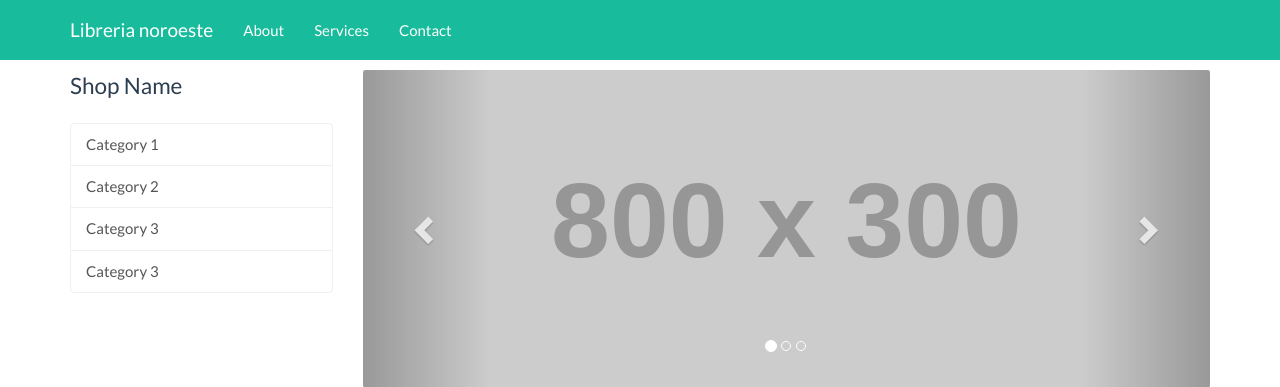
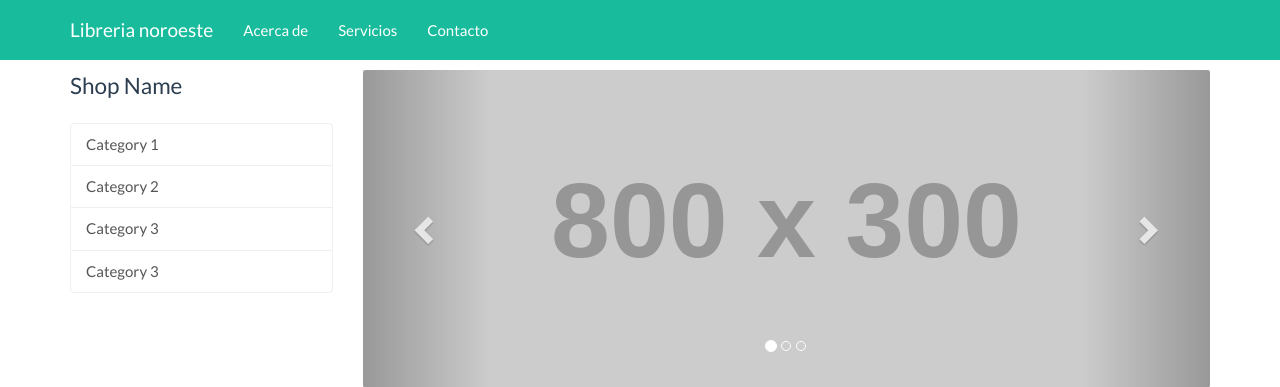
Before and after one commit to diego310/libreria, a CodeIgniter app: page /database/ in a window 1280 px wide. Shown: the top 387 px of the page. Run offline with CodeIgniter, Linux system fonts and the light colour scheme; grey boxes labelled with a size stand in for pictures from a placeholder-image service; some libraries are stand-ins or nearby versions.

Commit message:
arreglado error en ligas css y menu en espagnol

```diff
--- a/application/views/includes/footer.php
+++ b/application/views/includes/footer.php
@@ -15,10 +15,10 @@
     <!-- /.container -->
 
     <!-- jQuery -->
-    <script src="js/jquery.js"></script>
+    <script src="public/js/jquery.js"></script>
 
     <!-- Bootstrap Core JavaScript -->
-    <script src="js/bootstrap.min.js"></script>
+    <script src="public/js/bootstrap.min.js"></script>
 
 </body>
 
--- a/application/views/includes/head.php
+++ b/application/views/includes/head.php
@@ -10,10 +10,10 @@
     <title>Libreria ISEI</title>
 
     <!-- Bootstrap Core CSS -->
-    <link href="/public/css/flatly.css" rel="stylesheet">
+    <link href="public/css/flatly.css" rel="stylesheet">
 
     <!-- Custom CSS -->
-    <link href="/public/css/shop-homepage.css" rel="stylesheet">
+    <link href="public/css/shop-homepage.css" rel="stylesheet">
 
     <!-- HTML5 Shim and Respond.js IE8 support of HTML5 elements and media queries -->
     <!-- WARNING: Respond.js doesn't work if you view the page via file:// -->
--- a/application/views/includes/menu.php
+++ b/application/views/includes/menu.php
@@ -4,7 +4,7 @@
             <!-- Brand and toggle get grouped for better mobile display -->
             <div class="navbar-header">
                 <button type="button" class="navbar-toggle" data-toggle="collapse" data-target="#bs-example-navbar-collapse-1">
-                    <span class="sr-only">Toggle navigation</span>
+                    <span class="sr-only">Navegación</span>
                     <span class="icon-bar"></span>
                     <span class="icon-bar"></span>
                     <span class="icon-bar"></span>
@@ -15,13 +15,13 @@
             <div class="collapse navbar-collapse" id="bs-example-navbar-collapse-1">
                 <ul class="nav navbar-nav">
                     <li>
-                        <a href="#">About</a>
+                        <a href="#">Acerca de </a>
                     </li>
                     <li>
-                        <a href="#">Services</a>
+                        <a href="#">Servicios</a>
                     </li>
                     <li>
-                        <a href="#">Contact</a>
+                        <a href="#">Contacto</a>
                     </li>
                 </ul>
             </div>
```
